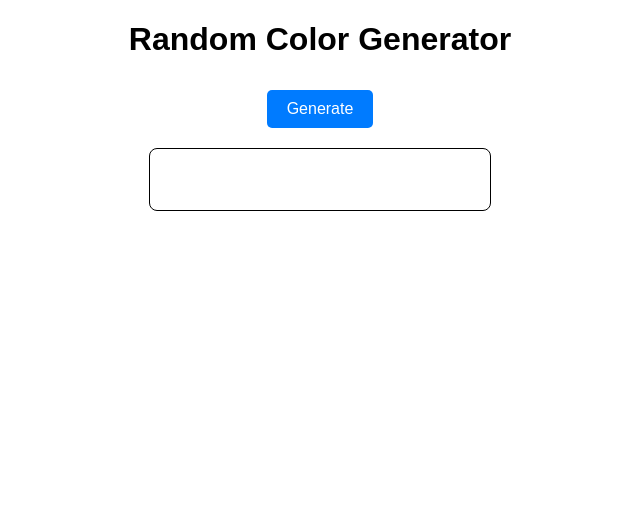
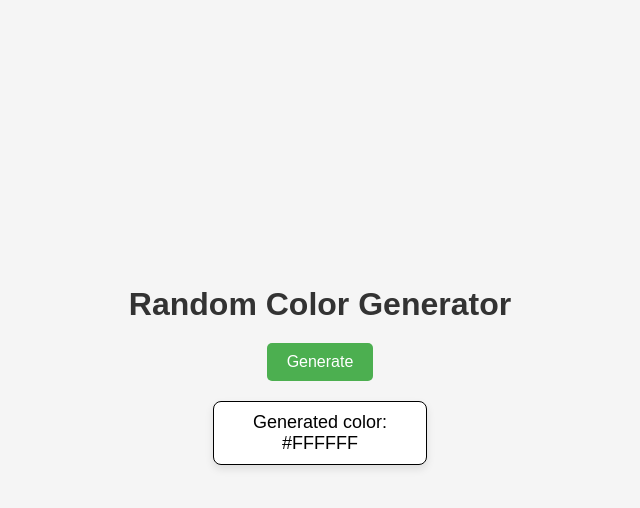
Before and after one commit to Ballam22/react-random-color-generator, a React app: page / in a window 1280 px wide. Shown: the top 508 px of the page, without its empty margins (320-960 px from the left). Built offline with nearby package versions, Linux system fonts and the light colour scheme; the HTML template or start-up script is replaced by a standard one.

Commit message:
Changes made to the App.js file

```diff
--- a/src/App.css
+++ b/src/App.css
@@ -1,31 +1,49 @@
-.app {
+/* General reset and styling */
+body {
+  font-family: 'Arial', sans-serif;
+  margin: 0;
+  padding: 0;
+  background-color: #f5f5f5;
+  color: #333;
+  display: flex;
+  justify-content: center;
+  align-items: center;
+  height: 100vh;
   text-align: center;
-  font-family: Arial, sans-serif;
-  margin: 20px;
 }
 
-.generate-button {
+h1 {
+  font-size: 2rem;
+  margin-bottom: 20px;
+  color: #333;
+}
+
+/* Button styling */
+button {
   padding: 10px 20px;
   font-size: 16px;
-  cursor: pointer;
-  margin-top: 10px;
-  background-color: #007bff;
+  background-color: #4caf50;
   color: white;
   border: none;
   border-radius: 5px;
+  cursor: pointer;
+  transition: background-color 0.3s ease;
 }
 
-.generate-button:hover {
-  background-color: #0056b3;
+button:hover {
+  background-color: #45a049;
 }
 
-.color-display {
-  margin: 20px auto;
+/* Color display styling */
+div.color-display {
+  background-color: #ffffff; /* Default white background */
   padding: 20px;
-  border: 1px solid #000;
+  color: #ffffff; /* Default white text */
+  margin: 70px auto;
+  margin-top: 20px;
   border-radius: 8px;
   font-size: 18px;
-  color: #fff;
-  width: 300px;
-  text-align: center;
+  width: 50%;
+  max-width: 400px;
+  box-shadow: 0 4px 8px rgba(0, 0, 0, 0.1);
 }
--- a/src/App.js
+++ b/src/App.js
@@ -6,27 +6,32 @@ const App = () => {
   const [currentColor, setCurrentColor] = useState('#FFFFFF');
 
   const handleGenerateColor = () => {
-    const newColor = randomColor(); // Generate a random color
+    const newColor = randomColor();
     const uppercaseColor = newColor.toUpperCase();
-    console.log('Generated color:', newColor); // Convert to uppercase
-    setCurrentColor(uppercaseColor); // Update state with the uppercase hex code
+    console.log('Generated color:', newColor);
+    setCurrentColor(uppercaseColor);
   };
 
   return (
     <div className="app">
       <h1>Random Color Generator</h1>
-      {/* Button with the exact text "Generate" */}
+      {/* The button with exact text 'Generate' */}
       <button className="generate-button" onClick={handleGenerateColor}>
         Generate
       </button>
-      {/* Div displaying the generated color with matching background */}
+      {/* Color display with background color matching the hex code */}
       <div
         className="color-display"
         style={{
           backgroundColor: currentColor,
+          color: currentColor === '#FFFFFF' ? '#000' : '#FFF',
+          padding: '10px',
+          textAlign: 'center',
+          border: '1px solid #000',
         }}
+        aria-label={`generated color: ${currentColor}`}
       >
-        Generated Color: {currentColor}
+        Generated color: {currentColor} {/* Display hex code */}
       </div>
     </div>
   );
```
